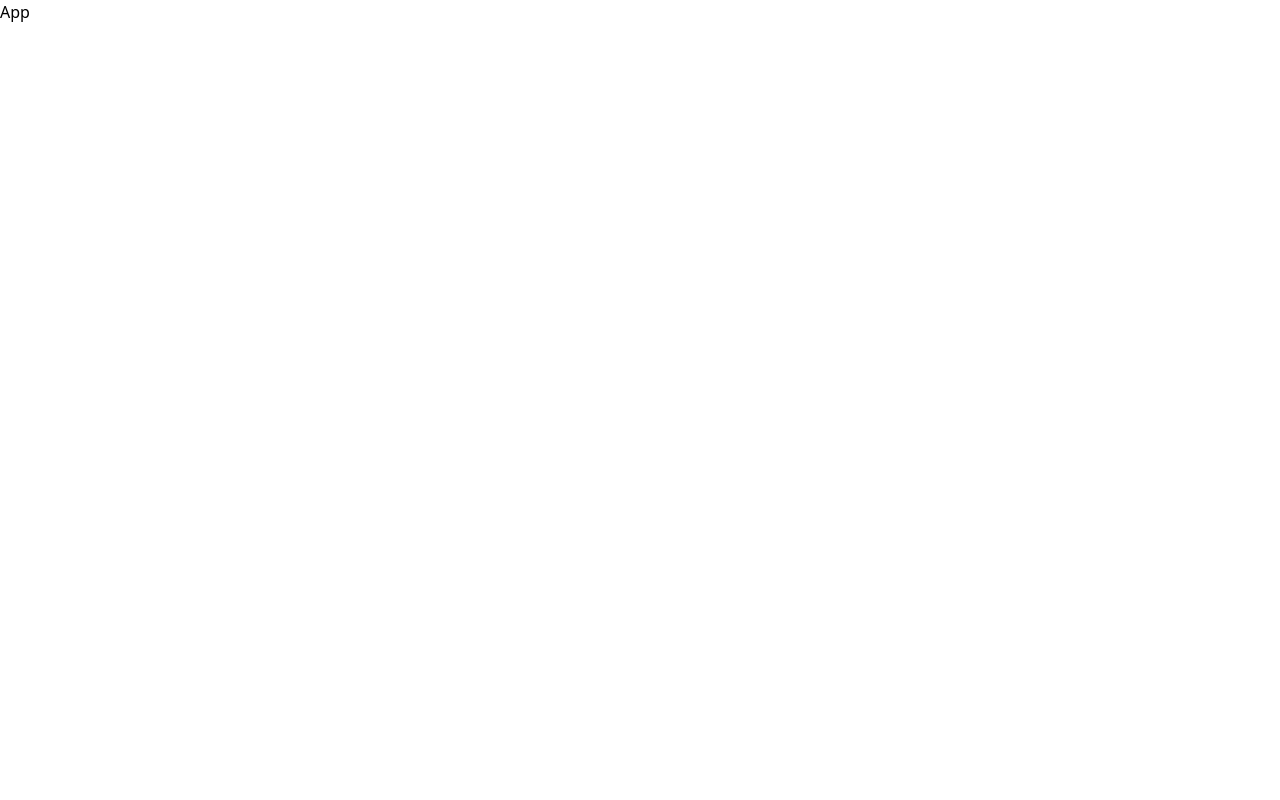
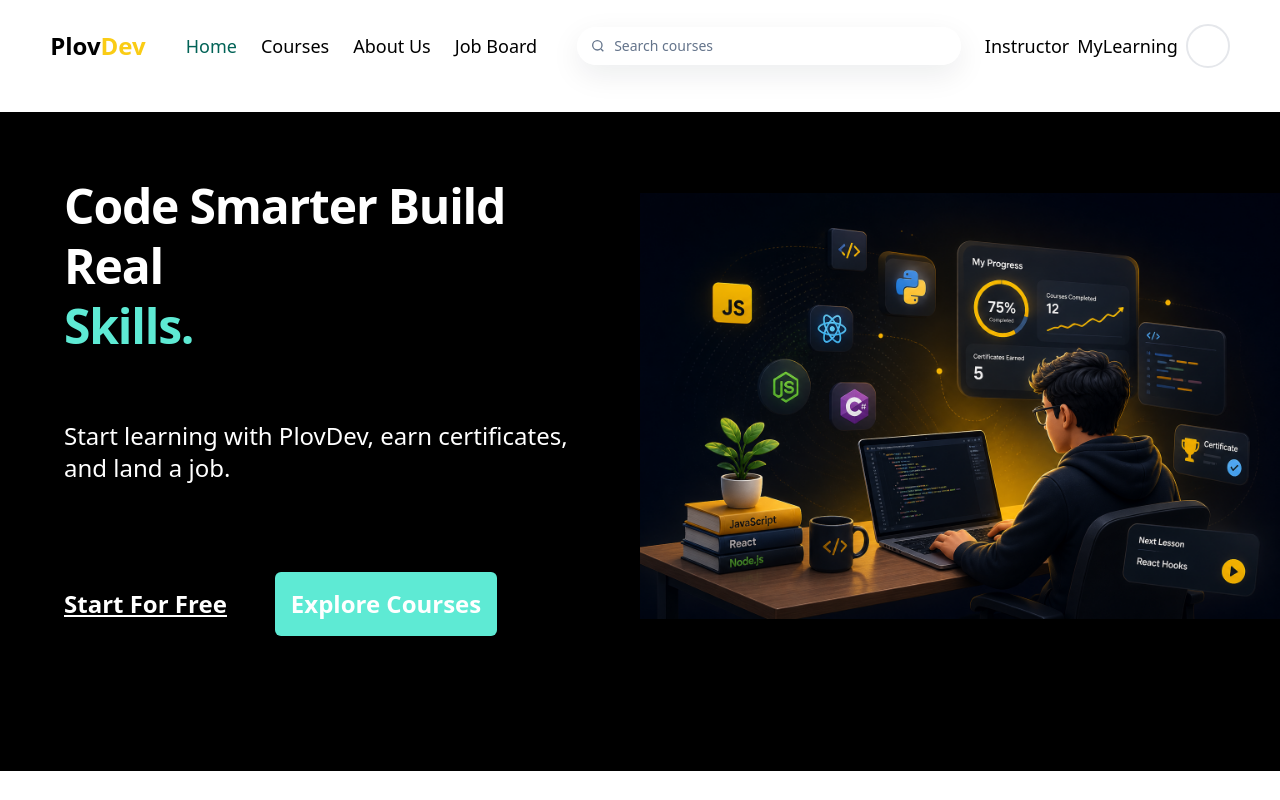
Before and after one commit to SokKimsour/plovdev-client, a React (Vite) app: page / in a window 1280 px wide. Shown: the top 800 px of the page. Built offline with nearby package versions, Linux system fonts and the light colour scheme; no server answers.

Commit message:
feat: change code in app.jsx

```diff
--- a/src/App.jsx
+++ b/src/App.jsx
@@ -1,9 +1,32 @@
-import React from 'react'
+import { BrowserRouter, Route, Routes } from "react-router-dom";
+// import GetUser from './components/users/GetUser'
+import Homepage from './pages/public/Homepage'
+import CoursesPage from './pages/public/CoursesPage'
+import AboutusPage from './pages/public/AboutusPage'
+import JobBoardPage from './pages/public/JobBoardPage'
+import Footer from './components/layout/Footer'
+import NavbarBeforeLogin from './components/layout/NavbarBeforeLogin'
+import SidebarUser from './components/layout/SidebarUser'
+import SidebarAdmin from './components/layout/SidebarAdmin'
+import NavbarAfterLogin from './components/layout/NavbarAfterLogin'
+import UserDashboard from './route/UserDashboard'
 
-const App = () => {
+function App() {
   return (
-    <div>App</div>
-  )
+      <div className='bg-gray-100'>
+        <div className='max-w-[1440px] m-[auto] p-[auto]  justify-center bg-white '>
+          <NavbarAfterLogin />
+
+          <Routes >
+            <Route path="/" element={<Homepage />} />
+            <Route path="/courses" element={<CoursesPage />} />
+            <Route path="/aboutus" element={<AboutusPage />} />
+            <Route path="/jobboard" element={<JobBoardPage />} />
+            <Route path="/instructor/*" element={<UserDashboard/>}/>
+          </Routes>
+        </div>
+      </div>
+  );
 }
 
-export default App
+export default App;
```
